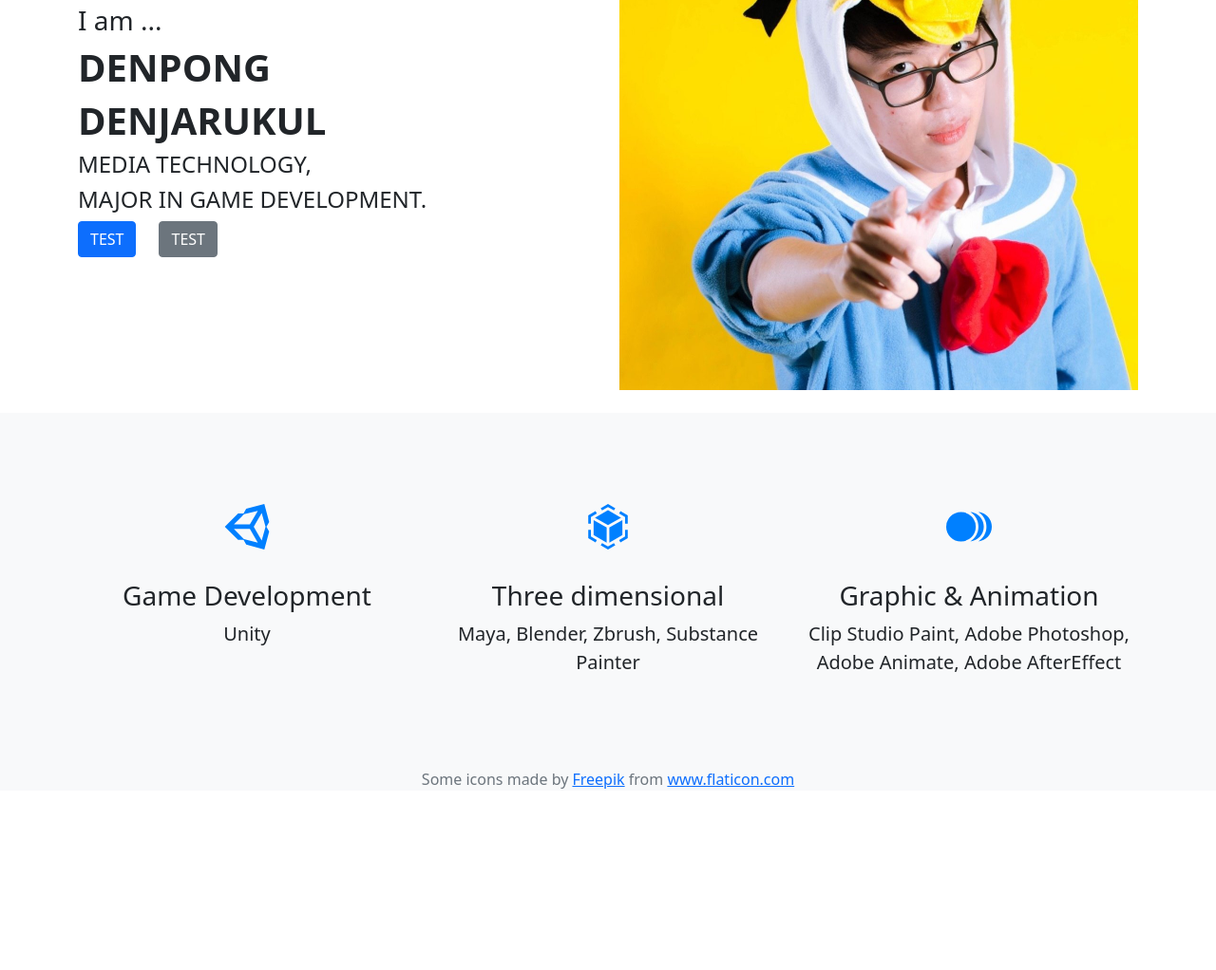
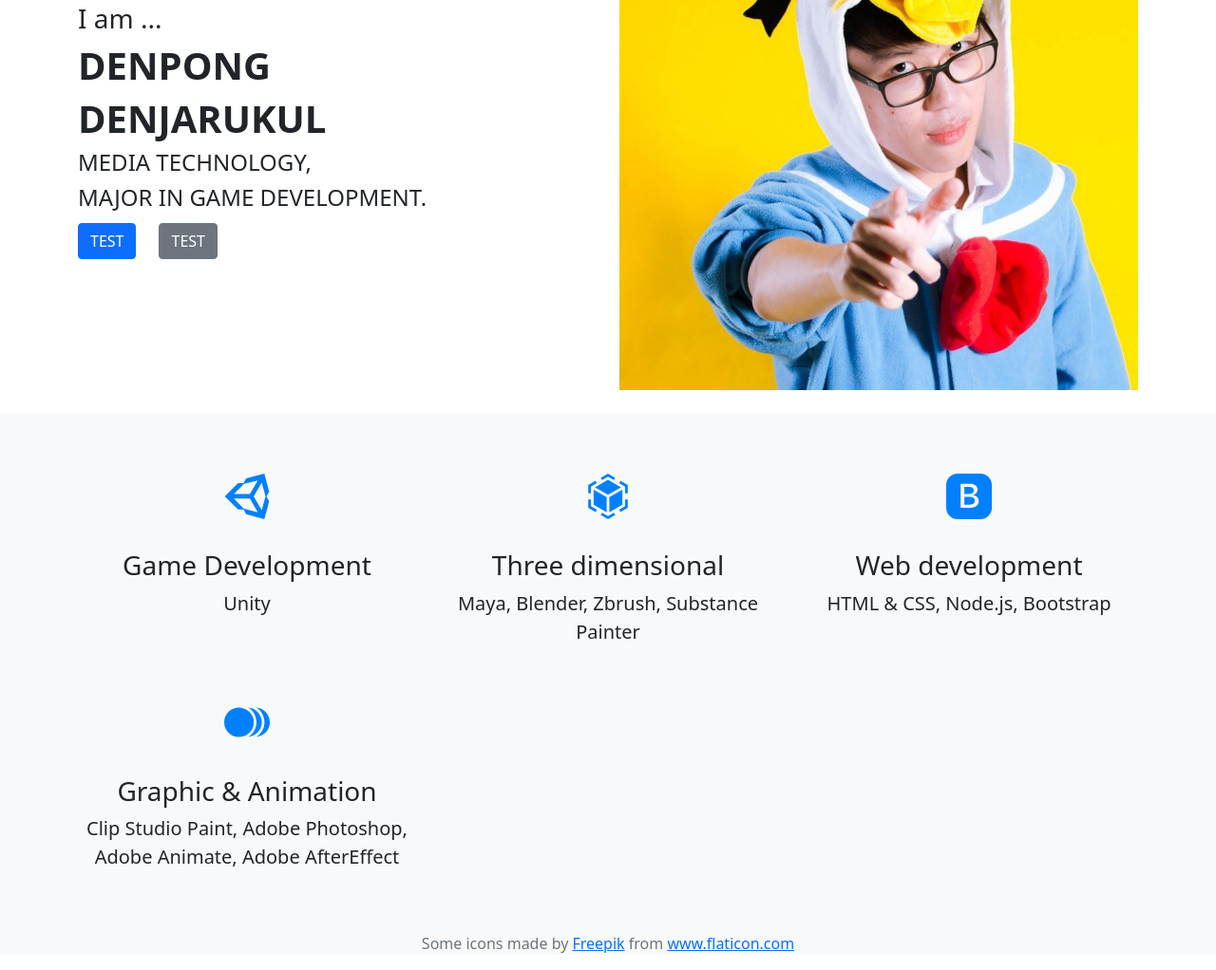
Before and after one commit to denpong-de/WebPortfolio, a plain HTML site: page index.html in a window 1280 px wide. Shown: the part 215-1237 px from the top of the page at 95% size. Before the commit the page ends 1064 px from the top, so only its background shows below. Drawn offline with nearby package versions, Linux system fonts and the light colour scheme.

Commit message:
Fixed features-icons Padding and add another row.
+ Add Bootstrap.svg

```diff
--- a/css/main.css
+++ b/css/main.css
@@ -8,13 +8,13 @@
     font-weight: bolder;
 }
 
-.features-icons{
+/* .features-icons{
     padding-top: 5rem;
     padding-bottom: 5rem;
-}
+} */
 
-.features-icons-icon{
+/* .features-icons-icon{
     padding-top: 1rem;
     padding-bottom: 1rem;
     margin-bottom: 1rem;
-}
+} */
--- a/index.html
+++ b/index.html
@@ -69,7 +69,7 @@
                         <h4 class="title-text text-uppercase">Media Technology,</h4>
                         <h4 class="title-text text-uppercase">Major in Game Development.</h4>
                         <div class="site-buttons">
-                            <div class="d-flex flex-row flex-wrap">
+                            <div class="d-flex flex-row flex-wrap pt-1">
                                 <button type="button" class="btn btn-primary me-4 text-uppercase">test</button>
                                 <button type="button" class="btn btn-secondary text-uppercase">test</button>
                             </div>
@@ -85,13 +85,14 @@
     </main>
 
     <!-- ================================= Features icons ================================= -->
-    <section class="features-icons bg-light text-center">
+    <section class="features-icons bg-light text-center py-5">
         <div class="container">
-            <div class="row">
+
+            <div class="row mb-md-4">
 
                 <div class="col-md-4">
                     <div class="features-icons-item mx-auto mb-5 mb-md-3">
-                        <div class="features-icons-icon">
+                        <div class="features-icons-icon py-3 mb-3">
                             <img src="img\unity-logo.svg" class="img-fluid" alt="Unity Logo">
                         </div>
                         <h3>Game Development</h3>
@@ -103,7 +104,7 @@
 
                 <div class="col-md-4">
                     <div class="features-icons-item mx-auto mb-5 mb-md-3">
-                        <div class="features-icons-icon">
+                        <div class="features-icons-icon py-3 mb-3">
                             <img src="img\3d-modeling.svg" class="img-fluid" alt="A cube">
                         </div>
                         <h3>Three dimensional</h3>
@@ -118,7 +119,23 @@
 
                 <div class="col-md-4">
                     <div class="features-icons-item mx-auto mb-5 mb-md-3">
-                        <div class="features-icons-icon">
+                        <div class="features-icons-icon py-3 mb-3">
+                            <img src="img\bootstrap-fill.svg" class="img-fluid" alt="ball in motion">
+                        </div>
+                        <h3>Web development</h3>
+                        <p class="lead mb-0">
+                            HTML & CSS, Node.js, Bootstrap
+                        </p>
+                    </div>
+                </div>
+
+            </div>
+
+            <div class="row">
+
+                <div class="col-md-4">
+                    <div class="features-icons-item mx-auto mb-5 mb-md-3">
+                        <div class="features-icons-icon py-3 mb-3">
                             <img src="img\slow-motion.svg" class="img-fluid" alt="ball in motion">
                         </div>
                         <h3>Graphic & Animation</h3>
@@ -132,6 +149,7 @@
                 </div>
 
             </div>
+
         </div>
     </section>
 
```
Also changed, not shown: img/bootstrap-fill.svg (added).
